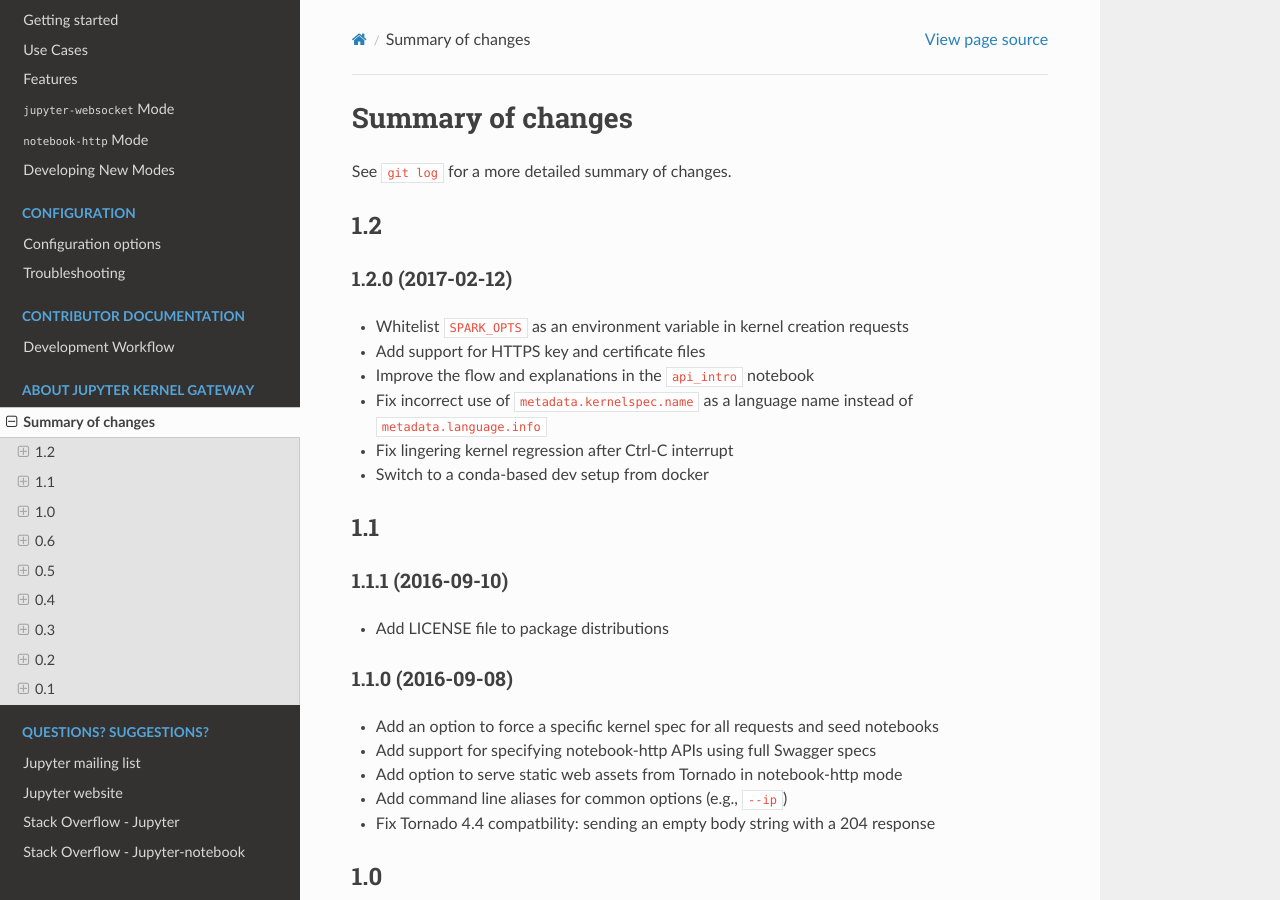
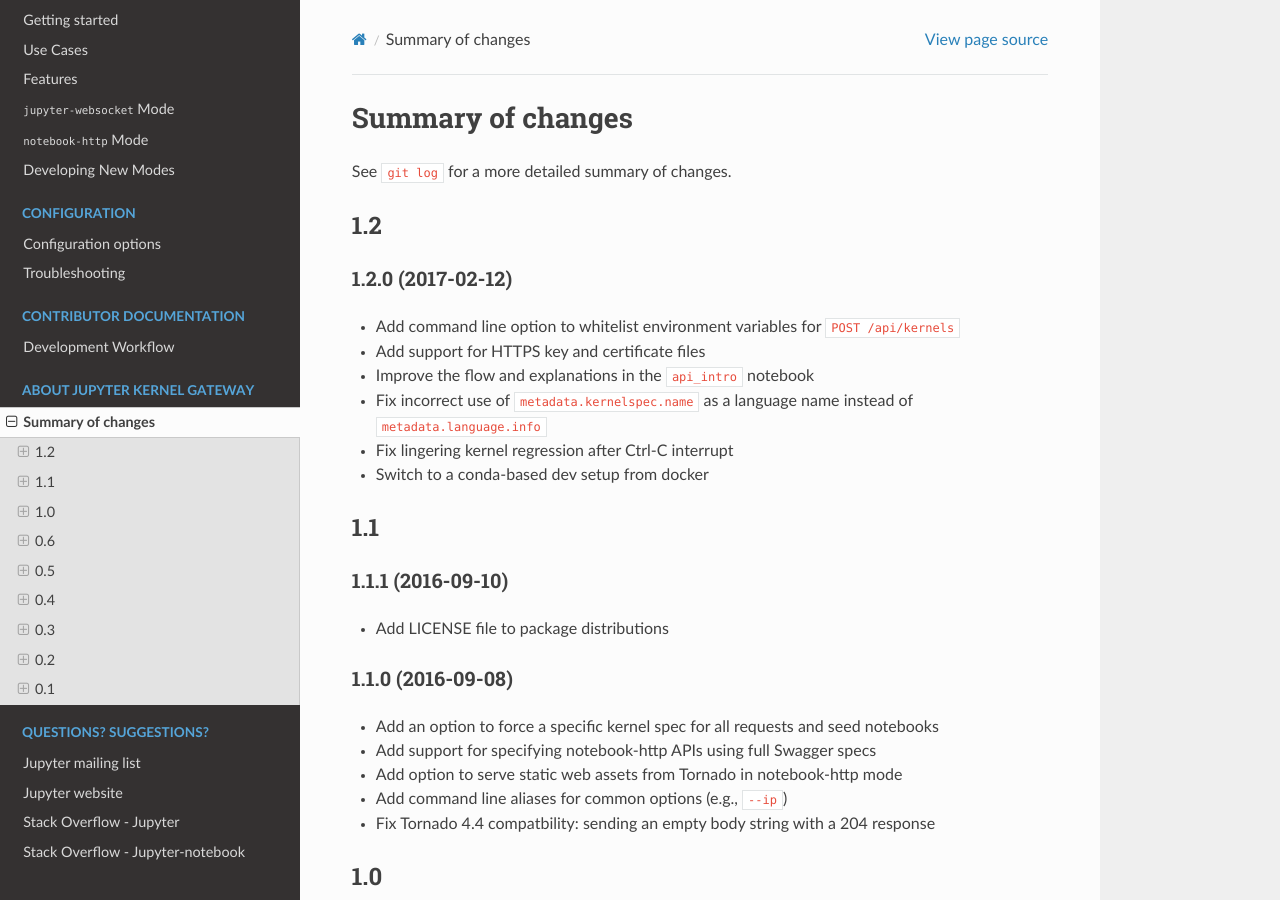
Before and after one commit to jupyter-server/enterprise_gateway, a Sphinx documentation site: the page built from docs/source/summary-changes.md, in a window 1280 px wide and 900 px high. Built offline with Sphinx 7.4.7 and the Read the Docs theme 2.0.0, drawn with Linux system fonts in a browser that asks for light colours.

Commit message:
Update changelog about env whitelist

```diff
--- a/docs/source/summary-changes.md
+++ b/docs/source/summary-changes.md
@@ -6,7 +6,7 @@
 
 ### 1.2.0 (2017-02-12)
 
-* Whitelist `SPARK_OPTS` as an environment variable in kernel creation requests
+* Add command line option to whitelist environment variables for `POST /api/kernels`
 * Add support for HTTPS key and certificate files
 * Improve the flow and explanations in the `api_intro` notebook
 * Fix incorrect use of `metadata.kernelspec.name` as a language name instead of
```
Also changed, not shown: CHANGELOG.md (+1 -1 lines).
